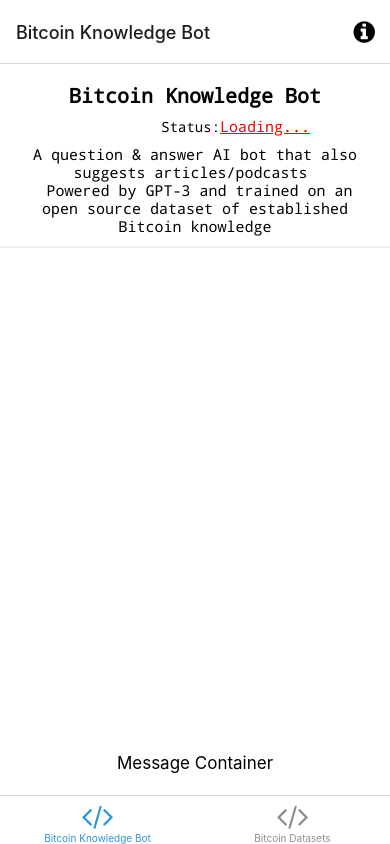
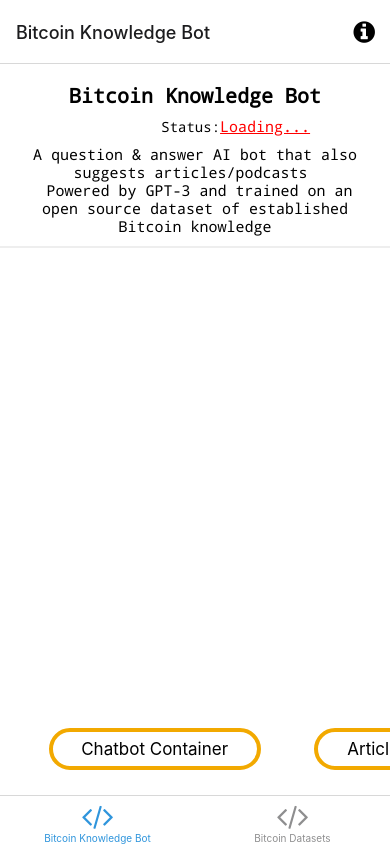
Before and after one commit to bitcoin-knowledge/Frontend, a React Native app: screen /TabOne in a window 390 px wide. Built offline with nearby package versions, Linux system fonts and the light colour scheme; no server answers; what expo-linking would draw is missing.

Commit message:
Laying out article/bot components

```diff
--- /dev/null
+++ b/components/ArticleSuggestion.tsx
@@ -0,0 +1,53 @@
+import * as WebBrowser from 'expo-web-browser';
+import { StyleSheet, TouchableOpacity } from 'react-native';
+
+import Colors from '../constants/Colors';
+import { MonoText } from './StyledText';
+import { Text, View } from './Themed';
+
+export default function ArticleSuggestion({ path }: { path: string }) {
+  return (
+    <View>
+      <View style={styles.knowledgeContainer}>
+        <Text style={styles.getStartedText}>
+            Article Container
+        </Text>
+      </View>
+    </View>
+  );
+}
+
+const styles = StyleSheet.create({
+  knowledgeContainer: {
+    width: '80%',
+    border: '4px solid #F2A900',
+    borderTop: '45px solid #F2A900',
+    borderRadius: 25,
+    padding: 5,
+    alignItems: 'center',
+    marginHorizontal: 50,
+  },
+  homeScreenFilename: {
+    marginVertical: 7,
+  },
+  codeHighlightContainer: {
+    borderRadius: 3,
+    paddingHorizontal: 4,
+  },
+  getStartedText: {
+    fontSize: 17,
+    lineHeight: 24,
+    textAlign: 'center',
+  },
+  helpContainer: {
+    marginTop: 15,
+    marginHorizontal: 20,
+    alignItems: 'center',
+  },
+  helpLink: {
+    paddingVertical: 15,
+  },
+  helpLinkText: {
+    textAlign: 'center',
+  },
+});
--- a/components/MessageWindow.tsx
+++ b/components/Chatbot.tsx
@@ -5,12 +5,12 @@
 import { MonoText } from './StyledText';
 import { Text, View } from './Themed';
 
-export default function MessageWindow({ path }: { path: string }) {
+export default function Chatbot({ path }: { path: string }) {
   return (
     <View>
-      <View style={styles.messageContainer}>
+      <View style={styles.knowledgeContainer}>
         <Text style={styles.getStartedText}>
-            Message Container
+            Chatbot Container
         </Text>
       </View>
     </View>
@@ -24,7 +24,12 @@
 }
 
 const styles = StyleSheet.create({
-  messageContainer: {
+  knowledgeContainer: {
+    width: '80%',
+    border: '4px solid #F2A900',
+    borderTop: '45px solid #F2A900',
+    borderRadius: 25,
+    padding: 5,
     alignItems: 'center',
     marginHorizontal: 50,
   },
--- /dev/null
+++ b/components/KnowledgeWindow.tsx
@@ -0,0 +1,55 @@
+import * as WebBrowser from 'expo-web-browser';
+import { StyleSheet, TouchableOpacity } from 'react-native';
+import Chatbot from './Chatbot';
+import ArticleSuggestion from './ArticleSuggestion';
+import Colors from '../constants/Colors';
+import { MonoText } from './StyledText';
+import { Text, View } from './Themed';
+
+export default function KnowledgeWindow({ path }: { path: string }) {
+  return (
+    <View>
+      <View style={styles.knowledgeContainer}>
+        <Chatbot path={path} />
+        <ArticleSuggestion path={path} />
+      </View>
+    </View>
+  );
+}
+
+function handleHelpPress() {
+  WebBrowser.openBrowserAsync(
+    'https://docs.expo.io/get-started/create-a-new-app/#opening-the-app-on-your-phonetablet'
+  );
+}
+
+const styles = StyleSheet.create({
+  knowledgeContainer: {
+    width: '100%',
+    flexDirection: 'row',
+    padding: 5,
+  },
+  homeScreenFilename: {
+    marginVertical: 7,
+  },
+  codeHighlightContainer: {
+    borderRadius: 3,
+    paddingHorizontal: 4,
+  },
+  getStartedText: {
+    fontSize: 17,
+    lineHeight: 24,
+    textAlign: 'center',
+  },
+  helpContainer: {
+    marginTop: 15,
+    marginHorizontal: 20,
+    alignItems: 'center',
+  },
+  helpLink: {
+    paddingVertical: 15,
+  },
+  helpLinkText: {
+    textAlign: 'center',
+  },
+});
--- a/screens/TabOneScreen.tsx
+++ b/screens/TabOneScreen.tsx
@@ -2,7 +2,7 @@
 import axios from 'axios';
 import { MonoText } from '../components/StyledText';
 import EditScreenInfo from '../components/EditScreenInfo';
-import MessageWindow from '../components/MessageWindow';
+import KnowledgeWindow from '../components/KnowledgeWindow';
 import { Text, View } from '../components/Themed';
 import { RootTabScreenProps } from '../types';
 import { useEffect, useState } from 'react';
@@ -30,7 +30,7 @@
         <MonoText style={styles.subTitle}>A question & answer AI bot that also suggests articles/podcasts <br/> Powered by GPT-3 and trained on an open source dataset of established Bitcoin knowledge</MonoText>
         <View style={styles.separator} lightColor="#eee" darkColor="rgba(255,255,255,0.1)" />
       </View>
-      <MessageWindow path='/screens/TabOneScreen.tsx' />
+      <KnowledgeWindow path='/screens/TabOneScreen.tsx' />
     </View>
   );
 }
```
